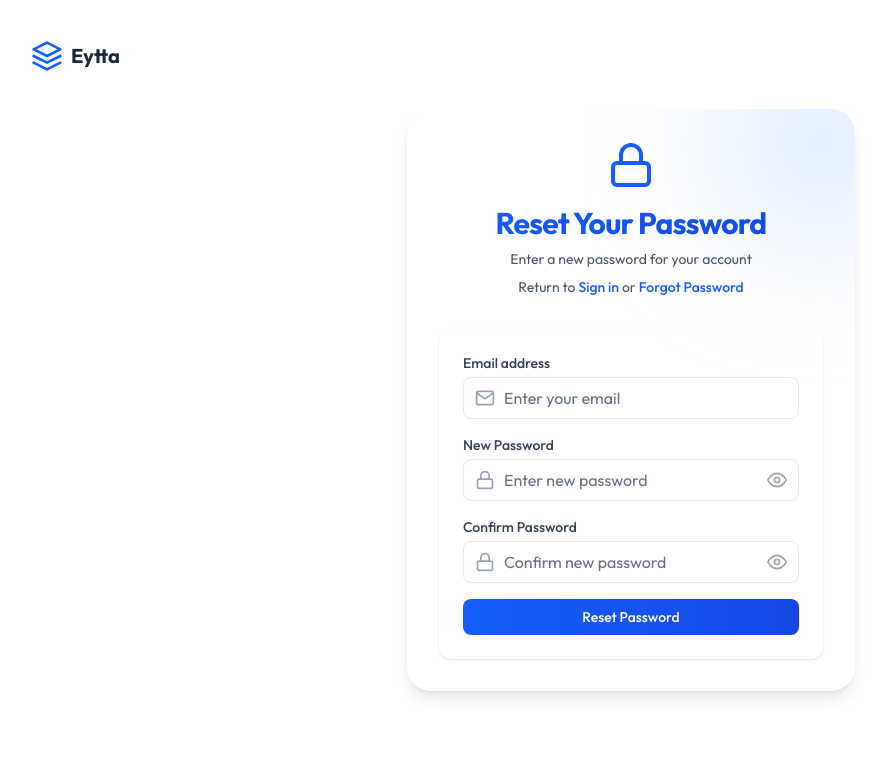
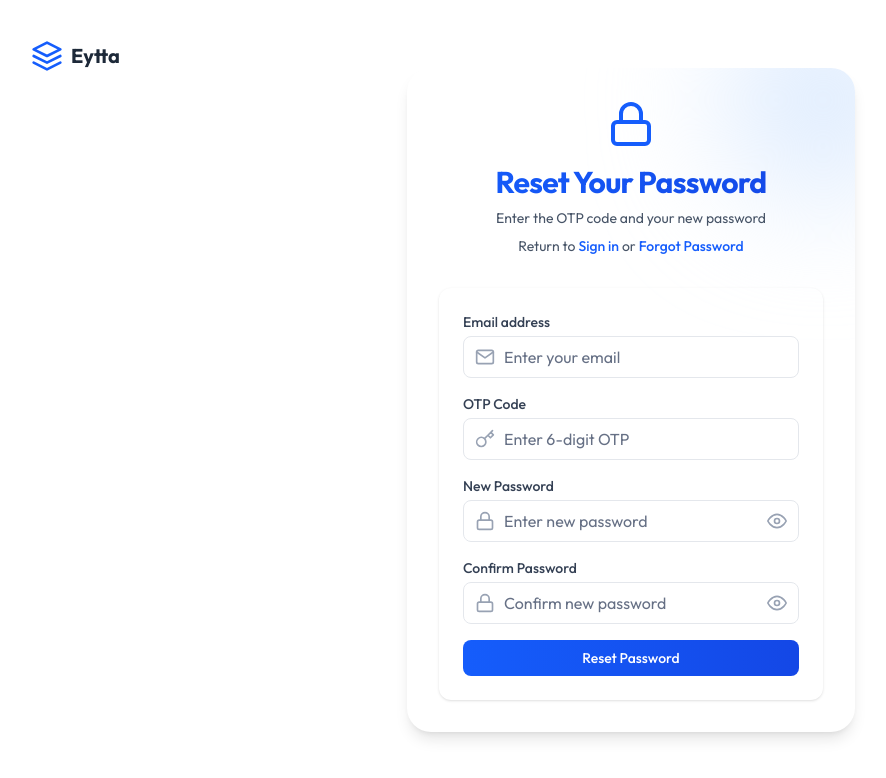
Before and after one commit to nitsuh21/mms-fe, a Next.js app: page /auth/reset-password in a window 1280 px wide. Shown: the top 778 px of the page, without its empty margins (9-895 px from the left). Built offline with nearby package versions, Linux system fonts and the light colour scheme.

Commit message:
updating password reset , and logout

```diff
--- a/src/app/auth/forgot-password/page.tsx
+++ b/src/app/auth/forgot-password/page.tsx
@@ -51,8 +51,8 @@ export default function ForgotPasswordPage() {
       const response = await AuthService.forgotPassword(formData.email);
       setSuccess('An OTP has been sent to your email. Please check your inbox.');
       setIsSubmitted(true);
-      console.log('Redirecting to verify OTP page');
-      router.replace(`/auth/verify-otp?email=${encodeURIComponent(formData.email)}`);
+      console.log('Redirecting to reset password page');
+      router.push(`/auth/reset-password?email=${encodeURIComponent(formData.email)}`);
     } catch (err: unknown) {
       console.error('Forgot password error:', err);
       setError(err instanceof Error ? err.message : 'An unexpected error occurred');
@@ -79,9 +79,10 @@ export default function ForgotPasswordPage() {
 
     try {
       console.log('Attempting to resend OTP for:', formData.email);
-      const response = await AuthService.forgotPassword(formData.email); // Reuse forgotPassword for resend
+      const response = await AuthService.forgotPassword(formData.email);
       console.log('Resend OTP response:', response);
       setResendSuccess('OTP resent successfully');
+      router.push(`/auth/reset-password?email=${encodeURIComponent(formData.email)}`);
     } catch (err: unknown) {
       const error = err as { response?: { status: number; data: any; headers: any } };
       console.error('Resend OTP error details:', {
@@ -98,7 +99,7 @@ export default function ForgotPasswordPage() {
       setResendLoading(false);
       console.log('Resend OTP process completed');
     }
-  }, [formData.email]);
+  }, [formData.email, router]);
 
   // Clear success or resendSuccess message after 5 seconds
   useEffect(() => {
@@ -129,13 +130,9 @@ export default function ForgotPasswordPage() {
         </motion.div>
       </Link>
 
-      {/* Animated Background */}
-
-
       <div className="w-full max-w-md space-y-8 bg-white rounded-3xl shadow-lg p-8 relative overflow-hidden z-10">
         {/* Decorative Elements */}
         <div className="absolute -top-16 -right-16 w-48 h-48 rounded-full bg-blue-100 blur-3xl" />
-
 
         <div className="text-center relative z-20">
           <FiMail className="mx-auto h-12 w-12 text-blue-600" />
@@ -252,13 +249,13 @@ export default function ForgotPasswordPage() {
                 </button>
                 <button
                   type="button"
-                  onClick={() => router.push(`/auth/verify-otp?email=${encodeURIComponent(formData.email)}`)}
+                  onClick={() => router.push(`/auth/reset-password?email=${encodeURIComponent(formData.email)}`)}
                   disabled={loading || resendLoading}
                   className={`flex items-center justify-center rounded-lg bg-gradient-to-r from-blue-600 to-blue-700 px-4 py-2 text-sm font-medium text-white hover:from-blue-700 hover:to-blue-800 focus:outline-none focus:ring-2 focus:ring-blue-500 focus:ring-offset-2 transition-all duration-200 ${
                     (loading || resendLoading) ? 'opacity-70 cursor-not-allowed' : 'hover:shadow-md'
                   }`}
                 >
-                  Verify OTP <FiArrowRight className="ml-1" />
+                  Continue <FiArrowRight className="ml-1" />
                 </button>
               </div>
             )}
--- a/src/app/auth/reset-password/page.tsx
+++ b/src/app/auth/reset-password/page.tsx
@@ -4,13 +4,14 @@
 import { useState, useCallback, useEffect } from 'react';
 import Link from 'next/link';
 import { useRouter, useSearchParams } from 'next/navigation';
-import { FiMail, FiLock, FiEye, FiEyeOff, FiArrowRight } from 'react-icons/fi';
+import { FiMail, FiLock, FiEye, FiEyeOff, FiArrowRight, FiKey } from 'react-icons/fi';
 import { AuthService } from '@/services/authService';
 import { motion } from 'framer-motion';
 
 interface FormData {
   email: string;
-  password: string;
+  otp_code: string;
+  new_password: string;
   confirm_password: string;
 }
 
@@ -19,7 +20,8 @@ export default function ResetPasswordPage() {
   const searchParams = useSearchParams();
   const [formData, setFormData] = useState<FormData>({
     email: searchParams?.get('email') || '',
-    password: '',
+    otp_code: '',
+    new_password: '',
     confirm_password: ''
   });
   const [error, setError] = useState('');
@@ -76,27 +78,31 @@ export default function ResetPasswordPage() {
       setLoading(false);
       return;
     }
-    if (formData.password.length < 8) {
+    if (!formData.otp_code || formData.otp_code.length !== 6) {
+      setError('Please enter a valid 6-digit OTP code');
+      setLoading(false);
+      return;
+    }
+    if (formData.new_password.length < 8) {
       setError('Password must be at least 8 characters long');
       setLoading(false);
       return;
     }
-    if (formData.password !== formData.confirm_password) {
+    if (formData.new_password !== formData.confirm_password) {
       setError('Passwords do not match');
       setLoading(false);
       return;
     }
 
     try {
-      const token = searchParams?.get('token') || undefined;
       const response = await AuthService.resetPassword({
         email: formData.email,
-        password: formData.password,
-        confirm_password: formData.confirm_password,
-        token
+        otp_code: formData.otp_code,
+        new_password: formData.new_password,
+        confirm_password: formData.confirm_password
       });
       setSuccess(response.message);
-      setFormData(prev => ({ ...prev, password: '', confirm_password: '' })); // Clear password fields
+      setFormData(prev => ({ ...prev, new_password: '', confirm_password: '', otp_code: '' })); // Clear sensitive fields
     } catch (err: unknown) {
       console.error('Reset password error:', err);
       setError(err instanceof Error ? err.message : 'An unexpected error occurred');
@@ -128,7 +134,6 @@ export default function ResetPasswordPage() {
         {/* Decorative Elements */}
         <div className="absolute -top-16 -right-16 w-48 h-48 rounded-full bg-blue-100 blur-3xl" />
 
-
         {/* Loading Overlay */}
         {loading && (
           <div className="absolute inset-0 flex items-center justify-center bg-white/90 z-20 rounded-3xl">
@@ -143,7 +148,7 @@ export default function ResetPasswordPage() {
             Reset Your Password
           </h2>
           <p className="mt-2 text-sm text-gray-600">
-            Enter a new password for your account
+            Enter the OTP code and your new password
           </p>
           <p className="mt-2 text-sm text-gray-600">
             Return to{' '}
@@ -214,7 +219,35 @@ export default function ResetPasswordPage() {
 
             <div>
               <label
-                htmlFor="password"
+                htmlFor="otp_code"
+                className="block text-sm font-medium text-gray-700"
+              >
+                OTP Code
+                <span className="sr-only">(required)</span>
+              </label>
+              <div className="relative mt-1">
+                <div className="pointer-events-none absolute inset-y-0 left-0 flex items-center pl-3">
+                  <FiKey className="h-5 w-5 text-gray-400" />
+                </div>
+                <input
+                  id="otp_code"
+                  name="otp_code"
+                  type="text"
+                  inputMode="numeric"
+                  pattern="[0-9]{6}"
+                  maxLength={6}
+                  required
+                  value={formData.otp_code}
+                  onChange={handleChange}
+                  className="block w-full rounded-lg border border-gray-200 bg-white pl-10 pr-3 py-2 text-gray-900 placeholder-gray-500 focus:border-blue-500 focus:outline-none focus:ring-1 focus:ring-blue-500/30 transition-all duration-200 hover:border-gray-300 hover:shadow-sm"
+                  placeholder="Enter 6-digit OTP"
+                />
+              </div>
+            </div>
+
+            <div>
+              <label
+                htmlFor="new_password"
                 className="block text-sm font-medium text-gray-700"
               >
                 New Password
@@ -225,12 +258,12 @@ export default function ResetPasswordPage() {
                   <FiLock className="h-5 w-5 text-gray-400" />
                 </div>
                 <input
-                  id="password"
-                  name="password"
+                  id="new_password"
+                  name="new_password"
                   type={showPassword ? 'text' : 'password'}
                   autoComplete="new-password"
                   required
-                  value={formData.password}
+                  value={formData.new_password}
                   onChange={handleChange}
                   aria-describedby={error ? 'error-message' : success ? 'success-message' : undefined}
                   className="block w-full rounded-lg border border-gray-200 bg-white pl-10 pr-10 py-2 text-gray-900 placeholder-gray-500 focus:border-blue-500 focus:outline-none focus:ring-1 focus:ring-blue-500/30 transition-all duration-200 hover:border-gray-300 hover:shadow-sm"
--- a/src/services/authService.ts
+++ b/src/services/authService.ts
@@ -153,10 +153,13 @@ export class AuthService {
   try {
     const refreshToken = this.getRefreshToken();
     if (refreshToken) {
-        await api.post('/auth/signout', {}, {
+      await api.post('/auth/signout/',
+        { refresh: refreshToken }, // Send refresh token in the body
+        {
           headers: { 'Authorization': `Bearer ${this.getAccessToken()}` },
           withCredentials: true,
-        });
+        }
+      );
     }
   } catch (error) {
     console.error('Logout error:', error);
@@ -240,9 +243,19 @@ export class AuthService {
     }
   }
 
-  static async resetPassword(data: { email: string; password: string; confirm_password: string; token?: string }): Promise<{ message: string }> {
+  static async resetPassword(data: {
+  email: string;
+  otp_code: string;
+  new_password: string;
+  confirm_password: string
+}): Promise<{ message: string }> {
   try {
-      const response = await api.post('/auth/reset-password/', data);
+    const response = await api.post('/auth/password-reset/confirm/', {
+      email: data.email,
+      otp_code: data.otp_code,
+      new_password: data.new_password,
+      confirm_password: data.confirm_password
+    });
     return { message: response.data.message || 'Password reset successfully.' };
   } catch (error: any) {
     if (error.response) {
@@ -252,8 +265,8 @@ export class AuthService {
           throw new Error('Password does not meet requirements. Must be at least 8 characters.');
         } else if (data?.error.includes('confirm_password')) {
           throw new Error('Passwords do not match.');
-          } else if (data?.error.includes('token')) {
-            throw new Error('Invalid or expired reset token. Please request a new OTP.');
+        } else if (data?.error.includes('otp_code')) {
+          throw new Error('Invalid or expired OTP code. Please request a new one.');
         } else {
           throw new Error(data.error || 'Unable to reset password. Please try again.');
         }
@@ -266,4 +279,5 @@ export class AuthService {
     throw new Error('Network error. Please check your connection and try again.');
   }
 }
+
 }
```
Lines whose indentation alone changed are shown as unchanged.
